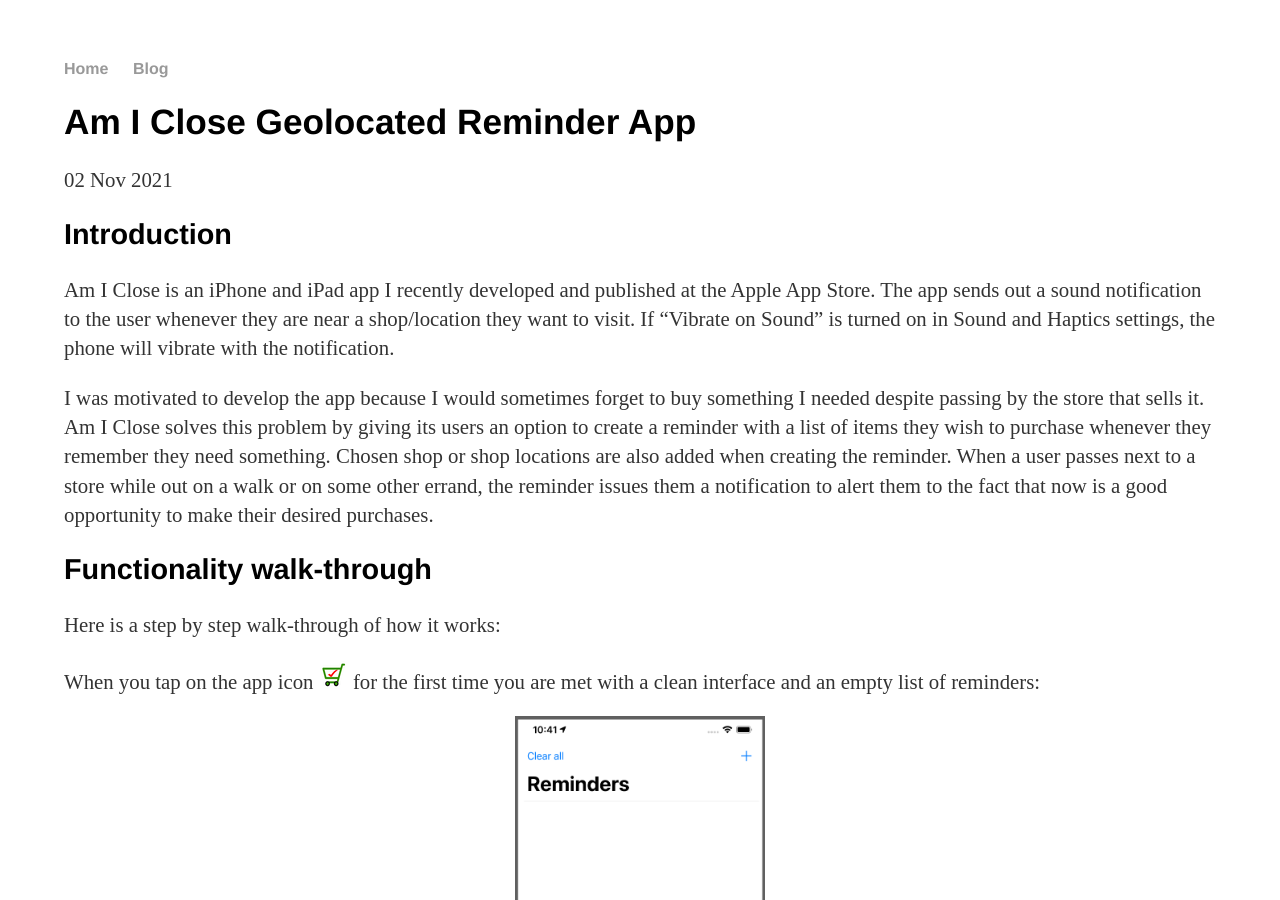
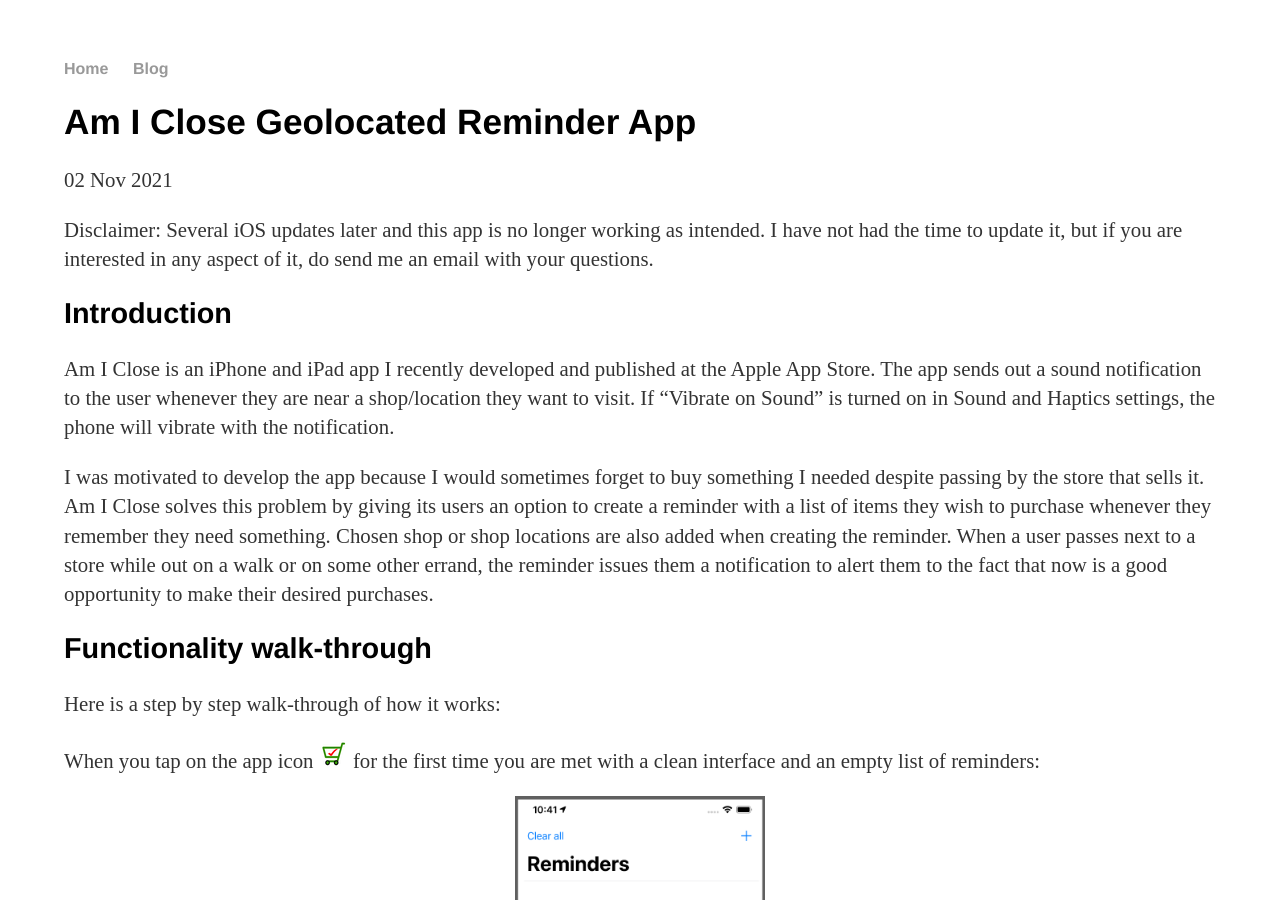
Before and after one commit to ana0209/ana0209.github.io, a Jekyll site: the page built from _posts/2021-11-02-Am-I-Close-Geolocated-Reminder-App.md, in a window 1280 px wide and 900 px high. Built offline with Jekyll 4.4.1, drawn with Linux system fonts in a browser that asks for light colours.

Commit message:
Add disclaimer

```diff
--- a/_posts/2021-11-02-Am-I-Close-Geolocated-Reminder-App.md
+++ b/_posts/2021-11-02-Am-I-Close-Geolocated-Reminder-App.md
@@ -4,6 +4,7 @@
 date: 2021-11-02
 ---
 
+Disclaimer: Several iOS updates later and this app is no longer working as intended. I have not had the time to update it, but if you are interested in any aspect of it, do send me an email with your questions.
 
 ## Introduction
 
```
